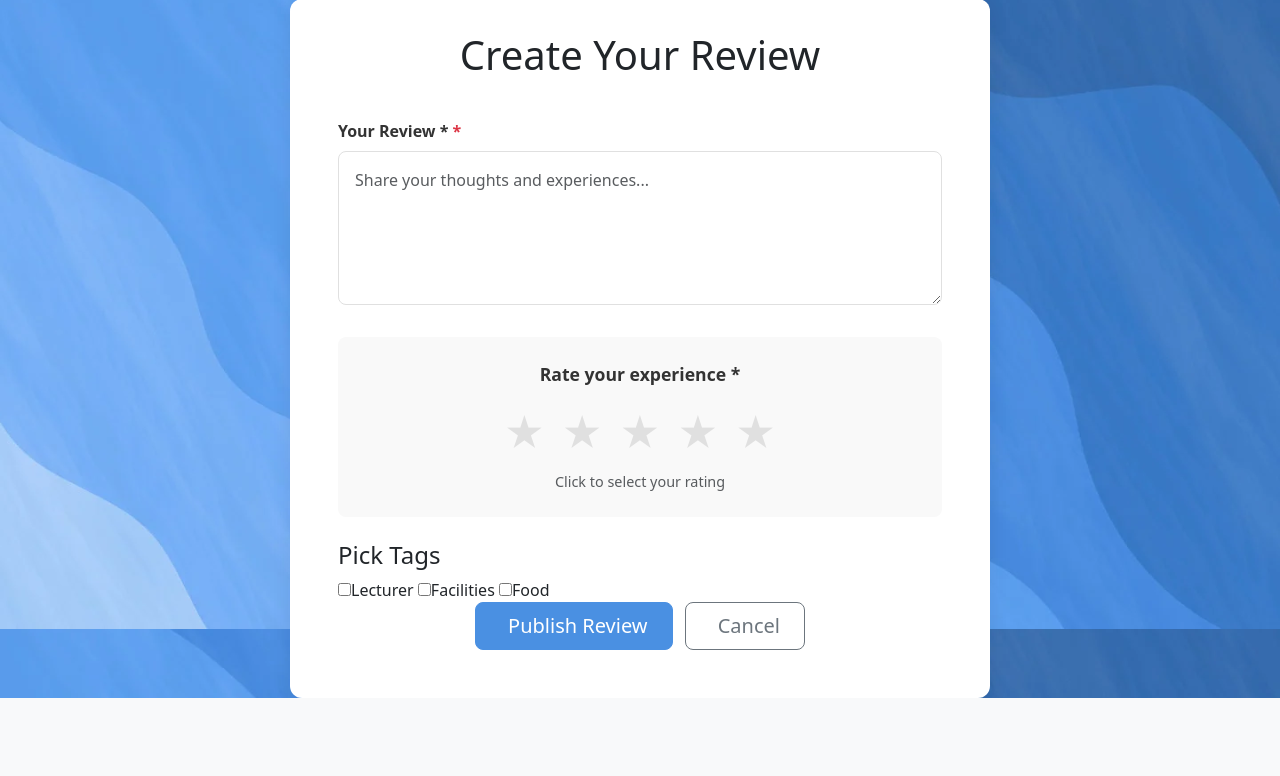
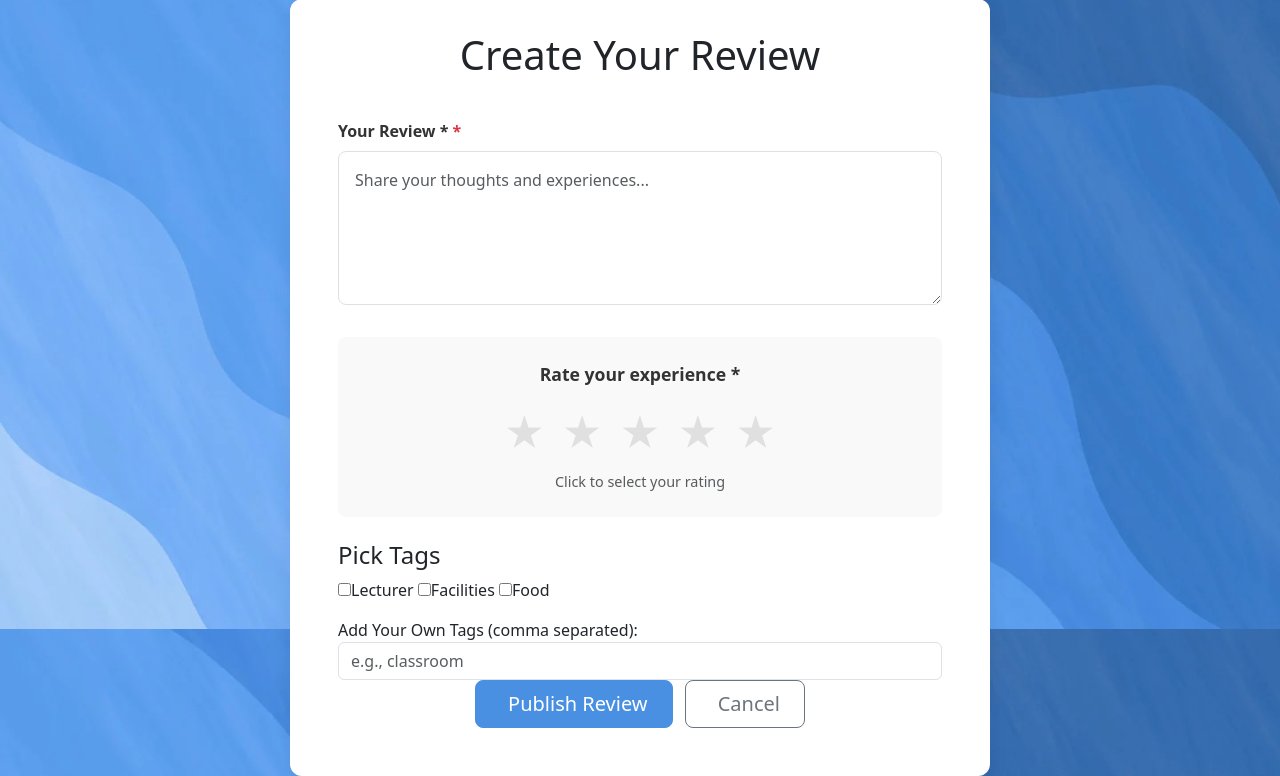
Before and after one commit to Lixuan0913/7-03, a Flask app: page /create-post in a window 1280 px wide. Shown: the part 171-947 px from the top of the page. Before the commit the page ends 869 px from the top, so only its background shows below. Run offline with Flask 3, Linux system fonts and the light colour scheme; the visitor is signed in with stand-in values (Sample User, id 1); data comes from the database, SQL or seed files in the repository.

Commit message:
Tags ver 1.2

```diff
--- a/app.py
+++ b/app.py
@@ -199,11 +199,16 @@ def delete_user(email):
 
 def create_tags():
     default_tags=['Lecturer','Facilities','Food']
-    for tag_name in default_tags:
-        if not Tag.query.filter_by(name=tag_name).first():
-            tag=Tag(name=tag_name,is_default=True)
-            db.session.add(tag)
-    db.session.commit()
+    existing_tags={tag.name for tag in Tag.query.filter(Tag.name.in_(default_tags)).all()}
+
+    new_tags = [Tag(name=tag_name, is_default=True)
+        for tag_name in default_tags
+        if tag_name not in existing_tags
+    ]
+
+    if new_tags:
+        db.session.bulk_save_objects(new_tags)
+        db.session.commit()
 
 @app.route("/create-post", methods=['GET', 'POST'])
 def create_post():
@@ -216,14 +221,16 @@ def create_post():
    username=session.get("user")
    user = Users.query.filter_by(username=username).first()
 
-   default_tags = Tag.query.filter_by(is_default=True).all()
    if not user:
       flash("User not found", category="error")
+
+   default_tags = Tag.query.filter_by(is_default=True).all()
 
    if request.method == "POST":
         text = request.form.get('text', '').strip()  # Get and clean the text
         ratings = request.form.get('ratings')
         selected_default_tags = request.form.getlist('default_tags')
+        custom_tags = request.form.get('custom_tags',' ').strip()
 
         if not text:
             flash("Post cannot be empty", category='danger')
@@ -234,11 +241,31 @@ def create_post():
         else:
             post = Post(text=text, author=username, ratings=int(ratings) if ratings else None)
             db.session.add(post)
+
+            #Process default tags
             for tag_id in selected_default_tags:
                 tag=Tag.query.get(tag_id)
                 if tag:
                     post.tags.append(tag)
+
+            # Process custom tags
+            if custom_tags:
+
+                for tag_name in [t.strip().lower() for t in custom_tags.split(',') if t.strip()]:
+
+                    # Check if tag exists (case-insensitive)
+                    tag = Tag.query.filter(db.func.lower(Tag.name) == tag_name).first()
+
+                    if not tag:  # Create new tag if it doesn't exist
+                      tag = Tag(name=tag_name, is_default=False)
+                      db.session.add(tag)
+                      db.session.flush()
+
+                    if tag not in post.tags: # prevent duplicate
+                      post.tags.append(tag)
+
             db.session.commit()
+
             flash('Post created!', category='success')
             return redirect(url_for('home'))
    return render_template("create_post.html",default_tags=default_tags)
--- a/static/styles/style.css
+++ b/static/styles/style.css
@@ -111,3 +111,7 @@ body {
     margin-bottom: 20px;
     color: #333;
 }
+
+.email{
+    font-size: large;
+}
--- a/templates/Profile.html
+++ b/templates/Profile.html
@@ -12,8 +12,8 @@
                         src="{{ image_file }}"
                         style="height: 125px; width: 125px;">
                    <div class="text-left">
-                       <h2>Username: {{user.username}} ({{user.identity}})</h2>
-                       <h2>Email: {{user.email}}</h2>
+                       <h2 class="mb-4">Username: {{user.username}} ({{user.identity}})</h2>
+                       <h2 class="email mb-4">Email: {{user.email}}</h2>
                        {% if current_user and current_user.username == user.username %}
                        <div class="d-flex flex-column align-items-start gap-2 mt-3">
                            <a href="{{ url_for('posts', username=user.username) }}" class="btn btn-secondary">Your Posts</a>
--- a/templates/create_post.html
+++ b/templates/create_post.html
@@ -42,6 +42,14 @@
                 <input type="checkbox" name="default_tags" value="{{ tag.id }}">{{ tag.name }}</input>
               </label>
               {% endfor %}
+              <div class="tag-input-section mt-3">
+                <label for="custom-tags">Add Your Own Tags (comma separated):</label>
+                <input type="text"
+                       id="custom-tags"
+                       name="custom_tags"
+                       class="form-control"
+                       placeholder="e.g., classroom">
+            </div>
         </div>
 
         <div class="form-actions text-center">
```
